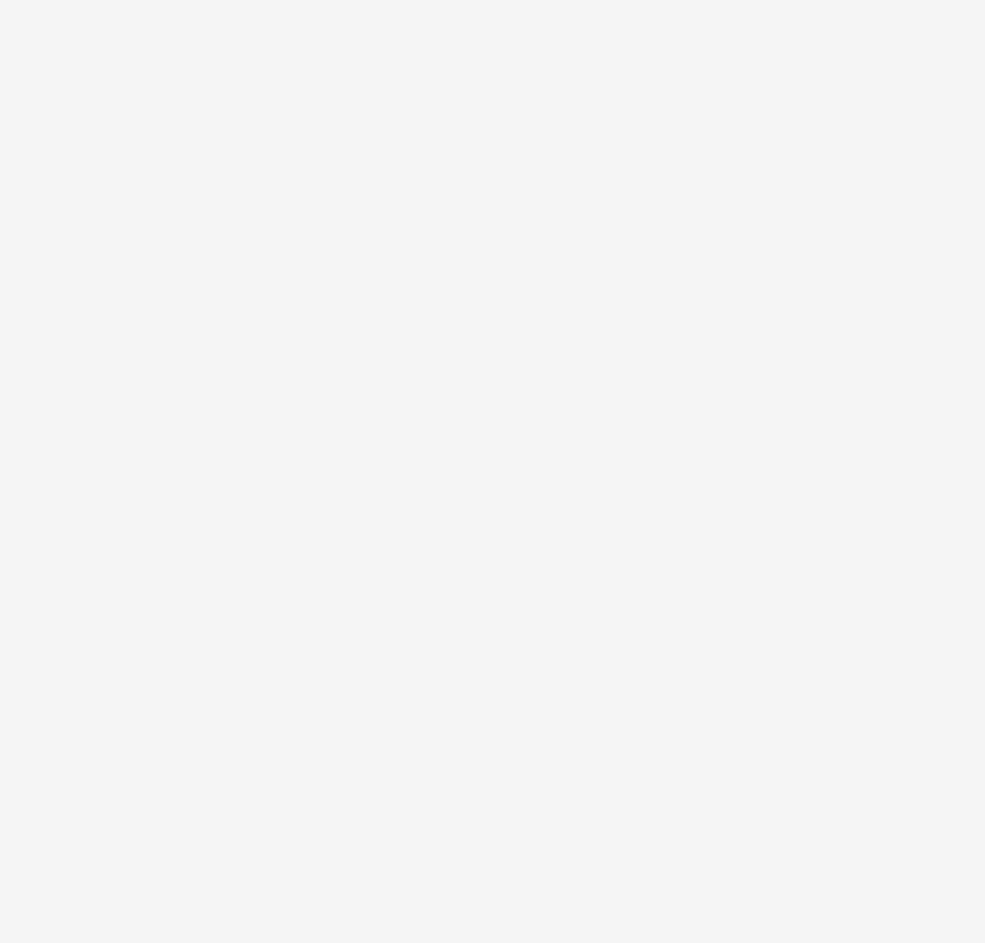
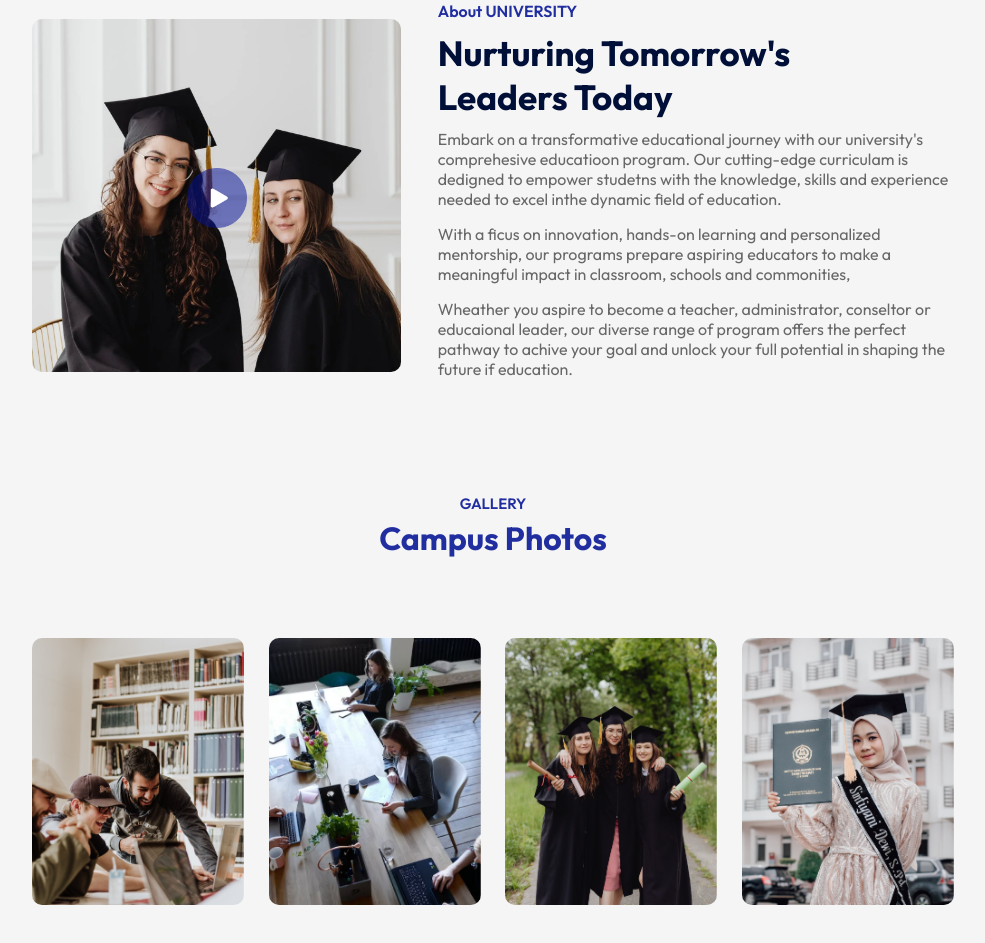
Before and after one commit to Aman29web/clg-website, a React (Vite) app: page / in a window 1280 px wide. Shown: the part 1400-2343 px from the top of the page, without its empty margins (147-1132 px from the left). Before the commit the page ends 1381 px from the top, so only its background shows below. Built offline with nearby package versions, Linux system fonts and the light colour scheme.

Commit message:
capmus dection competed

```diff
--- a/src/App.jsx
+++ b/src/App.jsx
@@ -3,6 +3,8 @@ import Navbar from './copmonenets/Nav-bar/Navbar'
 import Hero from './copmonenets/Hero/Hero'
 import Programs from './copmonenets/Programs/Programs'
 import Title from './copmonenets/Title/Title'
+import About from './copmonenets/About/About'
+import Campus from './copmonenets/Campus/Campus'
 
 const App = () => {
   return (
@@ -12,6 +14,10 @@ const App = () => {
       <div className="container">
         <Title subtitle='Our PROGRAM' title='What We Offer'></Title>
       <Programs></Programs>
+      <About></About>
+      <Title subtitle='Gallery' title='Campus Photos'></Title>
+      <Campus></Campus>
+
       </div>
 
 
--- a/src/copmonenets/About/About.css
+++ b/src/copmonenets/About/About.css
@@ -0,0 +1,47 @@
+.about{
+    margin: 100px auto;
+    display: flex;
+    align-items: center;
+    justify-content: space-between;
+    width: 90%;
+}
+
+.about-left{
+    flex-basis: 40%;
+    position: relative;
+}
+
+.about-right{
+    flex-basis: 56%;
+}
+
+.about-img{
+    width: 100%;
+    border-radius: 10px;
+}
+
+.play-icon{
+    width: 60px;
+    position: absolute;
+    top: 50%;
+    left: 50%;
+    transform: translate(-50%,-50%);
+}
+
+.about h3{
+    font-size: 16px;
+    font-weight: 600;
+    color: #212EA0;
+}
+
+.about h2{
+    font-size: 35px;
+    color: #000F38;
+    margin: 10px 0;
+    max-width: 400px;
+}
+
+.about p{
+    color: #676767;
+    margin-bottom: 15px;
+}
--- a/src/copmonenets/About/About.jsx
+++ b/src/copmonenets/About/About.jsx
@@ -14,6 +14,9 @@ const About = () => {
         <div className="about-right">
             <h3>About UNIVERSITY</h3>
             <h2>Nurturing Tomorrow's Leaders Today</h2>
+            <p>Embark on a transformative educational journey with our university's comprehesive educatioon program. Our cutting-edge curriculam is dedigned to empower studetns with the knowledge, skills and experience needed to excel inthe dynamic field of education.</p>
+            <p>With a ficus on innovation, hands-on learning and personalized mentorship, our programs prepare aspiring educators to make a meaningful impact in classroom, schools and commonities,</p>
+            <p>Wheather you aspire to become a teacher, administrator, conseltor or educaional leader, our diverse range of program offers the perfect pathway to achive your goal and unlock your full potential in shaping the future if education.</p>
         </div>
 
     </div>
--- /dev/null
+++ b/src/copmonenets/Campus/Campus.css
@@ -0,0 +1,17 @@
+.campus{
+    margin: 80px auto;
+    width: 90%;
+    text-align: center;
+}
+
+.gallery{
+    display: flex;
+    align-items: center;
+    justify-content: space-between;
+    margin-bottom: 40px;
+}
+
+.gallery img{
+    width: 23%;
+    border-radius: 10px;
+}
--- /dev/null
+++ b/src/copmonenets/Campus/Campus.jsx
@@ -0,0 +1,28 @@
+import React from 'react'
+import './Campus.css'
+import galler_1 from '../../assets/gallery-1.png'
+import galler_2 from '../../assets/gallery-2.png'
+import galler_3 from '../../assets/gallery-3.png'
+import galler_4 from '../../assets/gallery-4.png'
+import white_arrow from '../../assets/white-arrow.png'
+
+
+
+
+
+const Campus = () => {
+  return (
+    <div className='campus'>
+        <div className="gallery">
+            <img src={galler_1} alt="" />
+            <img src={galler_2} alt="" />
+            <img src={galler_3} alt="" />
+            <img src={galler_4} alt="" />
+        </div>
+        <button className='btn dark-btn'>See More here <img src={white_arrow} alt="" /></button>
+
+    </div>
+  )
+}
+
+export default Campus;
--- a/src/copmonenets/Nav-bar/Navbar.css
+++ b/src/copmonenets/Nav-bar/Navbar.css
@@ -22,3 +22,7 @@ nav ul li{
     margin: 5px 20px;
     font-size: 16px;
 }
+
+.dark-nav{
+    background: #212EA0;
+}
--- a/src/copmonenets/Nav-bar/Navbar.jsx
+++ b/src/copmonenets/Nav-bar/Navbar.jsx
@@ -1,10 +1,18 @@
-import React from 'react'
+import React, { useEffect, useState } from 'react'
 import './Navbar.css'
 import logo from '../../assets/logo.png';
 
 const Navbar = () => {
+
+  const [sticky,setSticky]=useState(false);
+
+  useEffect(()=>{
+    window.addEventListener('scroll',()=>{
+      window.scrollY>50 ? setSticky(true) : setSticky(false)
+    })
+  },[]);
   return (
-    <nav className='container'>
+    <nav className={`container ${sticky? 'dark-nav' : ''}`}>
       <img src={logo} alt="" className='logo'/>
       <ul>
         <li>Home</li>
--- a/src/index.css
+++ b/src/index.css
@@ -43,3 +43,8 @@ a{
     width: 20px;
     margin-left: 10px;
 }
+
+.btn.dark-btn{
+    background: #212EA0;
+    color: #fff;
+}
```
